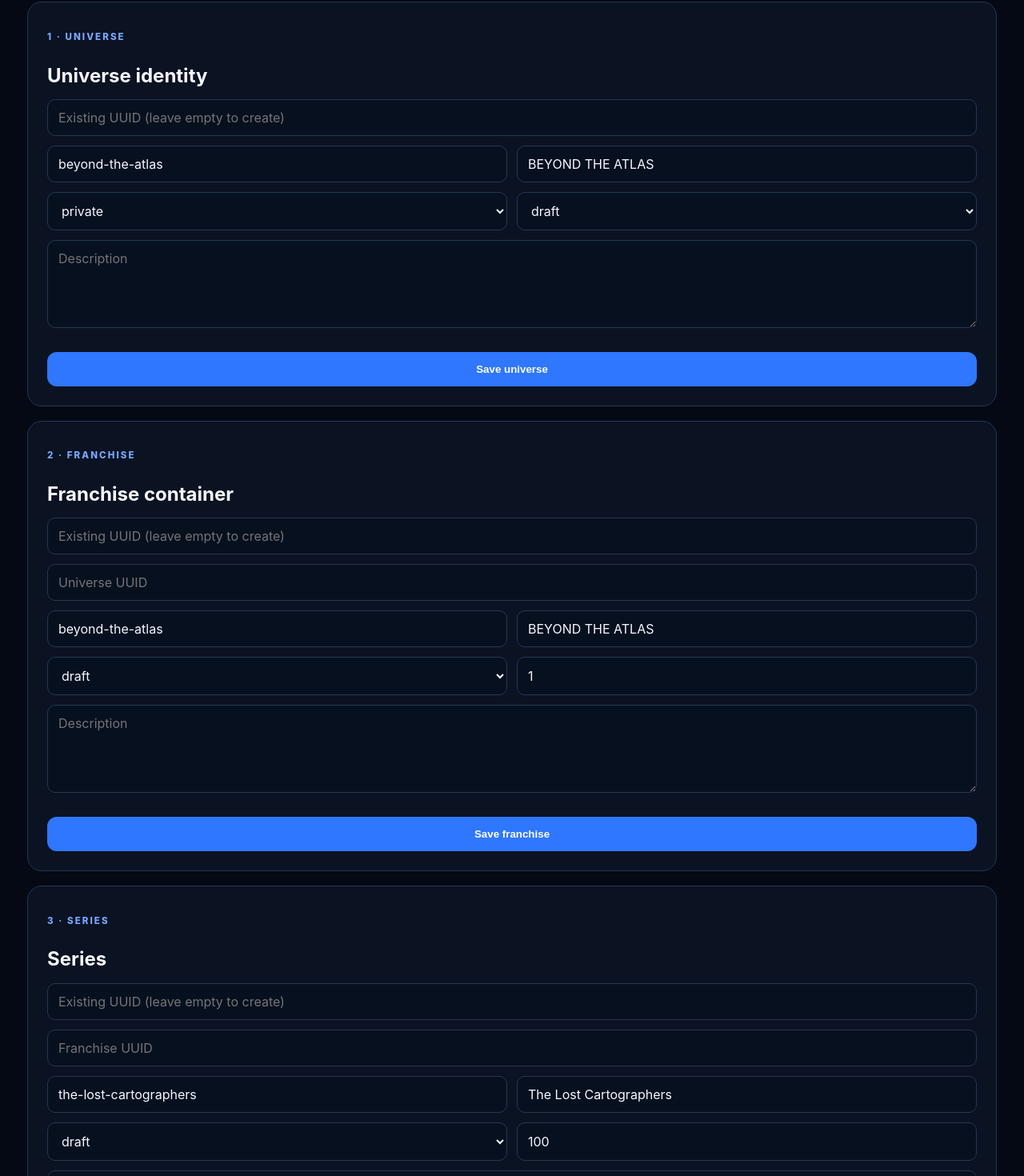
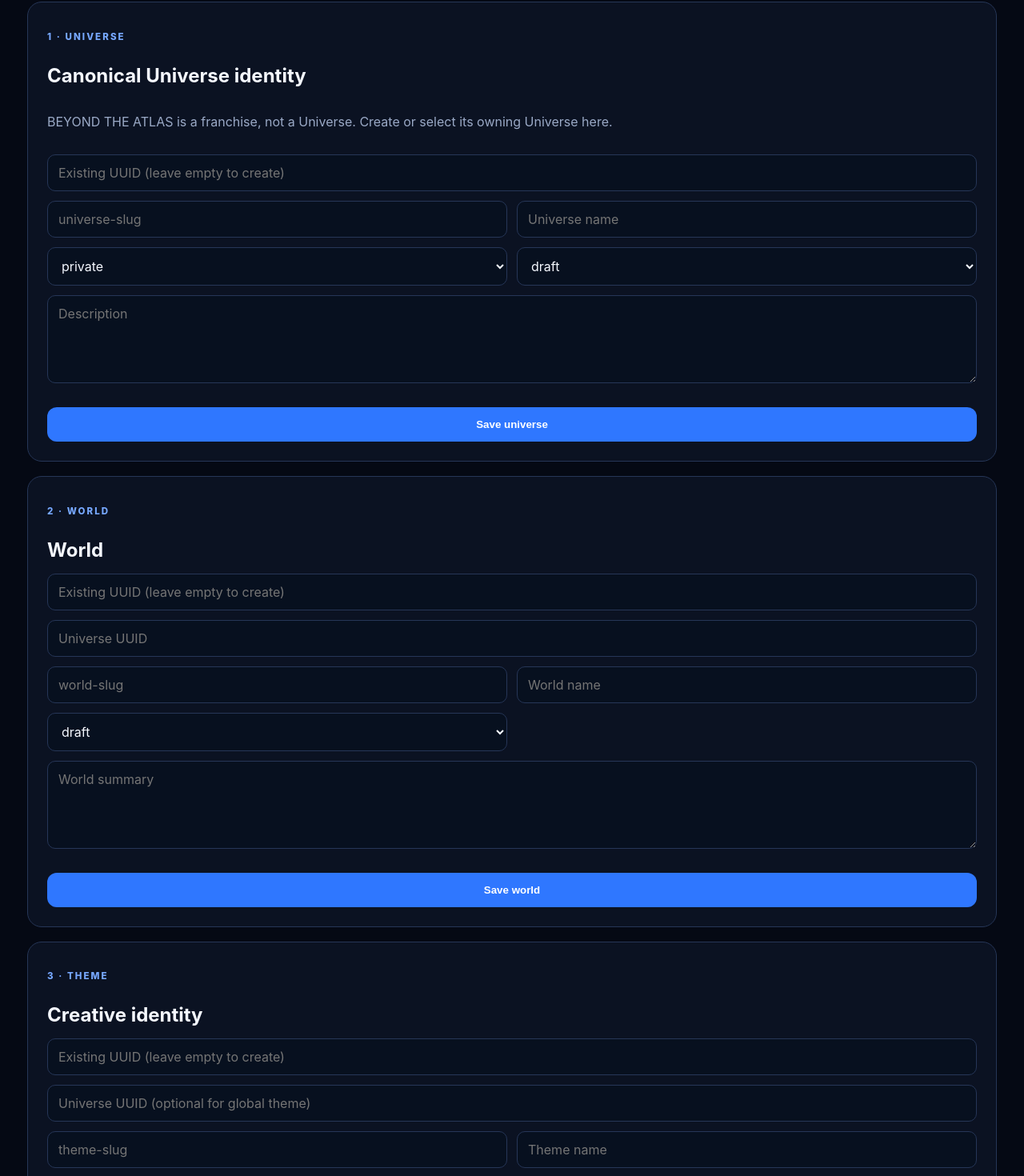
Before and after one commit to outland-compass/outland, a Next.js app in the folder apps/sideworld-studio/web/: page /studio/canon in a window 1280 px wide. Shown: the part 252-1722 px from the top of the page at 80% size. Built offline with nearby package versions, Linux system fonts and the light colour scheme.

Commit message:
feat(studio): extend bootstrap editor across world canon and city

```diff
--- a/apps/sideworld-studio/web/app/studio/canon/canon-bootstrap-editor.tsx
+++ b/apps/sideworld-studio/web/app/studio/canon/canon-bootstrap-editor.tsx
@@ -2,7 +2,10 @@
 
 import { FormEvent, useState } from 'react';
 
-type Entity = 'universe' | 'franchise' | 'series' | 'lore' | 'rule';
+type Entity =
+  | 'universe' | 'world' | 'theme'
+  | 'franchise' | 'series' | 'character' | 'faction' | 'lore' | 'rule'
+  | 'country' | 'city' | 'worldCity';
 
 async function save(entity: Entity, input: Record<string, unknown>) {
   const response = await fetch('/api/studio/write', {
@@ -18,26 +21,29 @@ async function save(entity: Entity, input: Record<string, unknown>) {
   return result.id;
 }
 
-function value(form: FormData, name: string) {
-  return String(form.get(name) ?? '').trim();
-}
-
 export function CanonBootstrapEditor() {
   const [universeId, setUniverseId] = useState('');
+  const [worldId, setWorldId] = useState('');
+  const [themeId, setThemeId] = useState('');
   const [franchiseId, setFranchiseId] = useState('');
   const [seriesId, setSeriesId] = useState('');
+  const [characterId, setCharacterId] = useState('');
+  const [cityId, setCityId] = useState('');
   const [message, setMessage] = useState('');
 
   async function submit(entity: Entity, form: HTMLFormElement) {
     setMessage('');
-    const data = new FormData(form);
-    const input = Object.fromEntries(data.entries());
+    const input = Object.fromEntries(new FormData(form).entries());
 
     try {
       const id = await save(entity, input);
       if (entity === 'universe') setUniverseId(id);
+      if (entity === 'world') setWorldId(id);
+      if (entity === 'theme') setThemeId(id);
       if (entity === 'franchise') setFranchiseId(id);
       if (entity === 'series') setSeriesId(id);
+      if (entity === 'character') setCharacterId(id);
+      if (entity === 'city') setCityId(id);
       setMessage(`${entity} saved · ${id}`);
     } catch (error) {
       setMessage(error instanceof Error ? error.message : 'Save failed');
@@ -57,11 +63,12 @@ export function CanonBootstrapEditor() {
 
       <form className="authoringPanel" onSubmit={onSubmit('universe')}>
         <p className="eyebrow">1 · Universe</p>
-        <h2>Universe identity</h2>
+        <h2>Canonical Universe identity</h2>
+        <p className="muted">BEYOND THE ATLAS is a franchise, not a Universe. Create or select its owning Universe here.</p>
         <input name="id" placeholder="Existing UUID (leave empty to create)" />
         <div className="formGrid">
-          <input name="slug" placeholder="slug" defaultValue="beyond-the-atlas" required />
-          <input name="name" placeholder="Name" defaultValue="BEYOND THE ATLAS" required />
+          <input name="slug" placeholder="universe-slug" required />
+          <input name="name" placeholder="Universe name" required />
           <select name="visibility" defaultValue="private">
             <option value="private">private</option>
             <option value="unlisted">unlisted</option>
@@ -78,8 +85,46 @@ export function CanonBootstrapEditor() {
         {universeId && <code>{universeId}</code>}
       </form>
 
+      <form className="authoringPanel" onSubmit={onSubmit('world')}>
+        <p className="eyebrow">2 · World</p>
+        <h2>World</h2>
+        <input name="id" placeholder="Existing UUID (leave empty to create)" />
+        <input name="universeId" value={universeId} onChange={(e) => setUniverseId(e.target.value)} placeholder="Universe UUID" required />
+        <div className="formGrid">
+          <input name="slug" placeholder="world-slug" required />
+          <input name="name" placeholder="World name" required />
+          <select name="status" defaultValue="draft">
+            <option value="draft">draft</option>
+            <option value="active">active</option>
+            <option value="archived">archived</option>
+          </select>
+        </div>
+        <textarea name="summary" placeholder="World summary" />
+        <button className="button" type="submit">Save world</button>
+        {worldId && <code>{worldId}</code>}
+      </form>
+
+      <form className="authoringPanel" onSubmit={onSubmit('theme')}>
+        <p className="eyebrow">3 · Theme</p>
+        <h2>Creative identity</h2>
+        <input name="id" placeholder="Existing UUID (leave empty to create)" />
+        <input name="universeId" value={universeId} onChange={(e) => setUniverseId(e.target.value)} placeholder="Universe UUID (optional for global theme)" />
+        <div className="formGrid">
+          <input name="slug" placeholder="theme-slug" required />
+          <input name="name" placeholder="Theme name" required />
+          <select name="status" defaultValue="draft">
+            <option value="draft">draft</option>
+            <option value="active">active</option>
+            <option value="archived">archived</option>
+          </select>
+        </div>
+        <textarea name="description" placeholder="Theme description" />
+        <button className="button" type="submit">Save theme</button>
+        {themeId && <code>{themeId}</code>}
+      </form>
+
       <form className="authoringPanel" onSubmit={onSubmit('franchise')}>
-        <p className="eyebrow">2 · Franchise</p>
+        <p className="eyebrow">4 · Franchise</p>
         <h2>Franchise container</h2>
         <input name="id" placeholder="Existing UUID (leave empty to create)" />
         <input name="universeId" value={universeId} onChange={(e) => setUniverseId(e.target.value)} placeholder="Universe UUID" required />
@@ -99,10 +144,11 @@ export function CanonBootstrapEditor() {
       </form>
 
       <form className="authoringPanel" onSubmit={onSubmit('series')}>
-        <p className="eyebrow">3 · Series</p>
+        <p className="eyebrow">5 · Series</p>
         <h2>Series</h2>
         <input name="id" placeholder="Existing UUID (leave empty to create)" />
         <input name="franchiseId" value={franchiseId} onChange={(e) => setFranchiseId(e.target.value)} placeholder="Franchise UUID" required />
+        <input name="themeId" value={themeId} onChange={(e) => setThemeId(e.target.value)} placeholder="Theme UUID (optional)" />
         <div className="formGrid">
           <input name="slug" placeholder="slug" defaultValue="the-lost-cartographers" required />
           <input name="name" placeholder="Name" defaultValue="The Lost Cartographers" required />
@@ -113,14 +159,61 @@ export function CanonBootstrapEditor() {
           </select>
           <input name="sortOrder" type="number" min="1" defaultValue="100" />
         </div>
-        <input name="themeId" placeholder="Theme UUID (optional)" />
         <textarea name="premise" placeholder="Premise" />
         <button className="button" type="submit">Save series</button>
         {seriesId && <code>{seriesId}</code>}
       </form>
 
+      <form className="authoringPanel" onSubmit={onSubmit('character')}>
+        <p className="eyebrow">6 · Character</p>
+        <h2>Recurring character</h2>
+        <input name="id" placeholder="Existing UUID (leave empty to create)" />
+        <input name="franchiseId" value={franchiseId} onChange={(e) => setFranchiseId(e.target.value)} placeholder="Franchise UUID" required />
+        <div className="formGrid">
+          <input name="slug" placeholder="character-slug" required />
+          <input name="name" placeholder="Canonical name" required />
+          <input name="displayName" placeholder="Display name (optional)" />
+          <input name="role" placeholder="Role (optional)" />
+          <input name="age" type="number" min="1" placeholder="Age (optional)" />
+          <select name="canonStatus" defaultValue="draft">
+            <option value="draft">draft</option>
+            <option value="proposed">proposed</option>
+            <option value="approved">approved</option>
+            <option value="retired">retired</option>
+          </select>
+        </div>
+        <textarea name="bio" placeholder="Short bio" />
+        <button className="button" type="submit">Save character</button>
+        {characterId && <code>{characterId}</code>}
+      </form>
+
+      <form className="authoringPanel" onSubmit={onSubmit('faction')}>
+        <p className="eyebrow">7 · Faction</p>
+        <h2>Faction</h2>
+        <input name="id" placeholder="Existing UUID (leave empty to create)" />
+        <input name="franchiseId" value={franchiseId} onChange={(e) => setFranchiseId(e.target.value)} placeholder="Franchise UUID" required />
+        <div className="formGrid">
+          <input name="slug" placeholder="faction-slug" required />
+          <input name="name" placeholder="Faction name" required />
+          <input name="factionType" placeholder="Type (optional)" />
+          <select name="visibility" defaultValue="hidden">
+            <option value="hidden">hidden</option>
+            <option value="partial">partial</option>
+            <option value="public">public</option>
+          </select>
+          <select name="canonStatus" defaultValue="draft">
+            <option value="draft">draft</option>
+            <option value="proposed">proposed</option>
+            <option value="approved">approved</option>
+            <option value="retired">retired</option>
+          </select>
+        </div>
+        <textarea name="description" placeholder="Faction description" />
+        <button className="button" type="submit">Save faction</button>
+      </form>
+
       <form className="authoringPanel" onSubmit={onSubmit('lore')}>
-        <p className="eyebrow">4 · Lore</p>
+        <p className="eyebrow">8 · Lore</p>
         <h2>Lore fact</h2>
         <input name="id" placeholder="Existing UUID (leave empty to create)" />
         <input name="franchiseId" value={franchiseId} onChange={(e) => setFranchiseId(e.target.value)} placeholder="Franchise UUID" required />
@@ -146,12 +239,12 @@ export function CanonBootstrapEditor() {
       </form>
 
       <form className="authoringPanel" onSubmit={onSubmit('rule')}>
-        <p className="eyebrow">5 · Canon rule</p>
+        <p className="eyebrow">9 · Canon rule</p>
         <h2>AI / continuity guardrail</h2>
         <input name="id" placeholder="Existing UUID (leave empty to create)" />
         <input name="franchiseId" value={franchiseId} onChange={(e) => setFranchiseId(e.target.value)} placeholder="Franchise UUID" required />
         <input name="seriesId" value={seriesId} onChange={(e) => setSeriesId(e.target.value)} placeholder="Series UUID (optional)" />
-        <input name="characterId" placeholder="Character UUID (optional)" />
+        <input name="characterId" value={characterId} onChange={(e) => setCharacterId(e.target.value)} placeholder="Character UUID (optional)" />
         <div className="formGrid">
           <input name="ruleType" placeholder="Rule type" defaultValue="continuity" required />
           <select name="severity" defaultValue="error">
@@ -168,6 +261,60 @@ export function CanonBootstrapEditor() {
         <textarea name="ruleText" defaultValue="Runtime AI must not invent global canon." required />
         <button className="button" type="submit">Save canon rule</button>
       </form>
+
+      <form className="authoringPanel" onSubmit={onSubmit('country')}>
+        <p className="eyebrow">10 · Country</p>
+        <h2>Geographic country</h2>
+        <div className="formGrid">
+          <input name="code" maxLength={2} defaultValue="RS" placeholder="ISO-2" required />
+          <input name="name" defaultValue="Serbia" placeholder="Country name" required />
+          <input name="defaultLocale" defaultValue="sr-RS" placeholder="Default locale" />
+        </div>
+        <button className="button" type="submit">Save country</button>
+      </form>
+
+      <form className="authoringPanel" onSubmit={onSubmit('city')}>
+        <p className="eyebrow">11 · City</p>
+        <h2>Real-world city truth</h2>
+        <input name="id" placeholder="Existing UUID (leave empty to create)" />
+        <div className="formGrid">
+          <input name="countryCode" maxLength={2} defaultValue="RS" placeholder="Country code" required />
+          <input name="slug" defaultValue="novi-sad" placeholder="city-slug" required />
+          <input name="name" defaultValue="Novi Sad" placeholder="City name" required />
+          <input name="region" defaultValue="Vojvodina" placeholder="Region" />
+          <input name="timezone" defaultValue="Europe/Belgrade" placeholder="Timezone" required />
+          <input name="defaultLocale" defaultValue="sr-RS" placeholder="Default locale" required />
+          <input name="latitude" type="number" step="any" placeholder="Latitude (optional)" />
+          <input name="longitude" type="number" step="any" placeholder="Longitude (optional)" />
+          <select name="status" defaultValue="draft">
+            <option value="draft">draft</option>
+            <option value="active">active</option>
+            <option value="archived">archived</option>
+          </select>
+          <select name="verificationStatus" defaultValue="unverified">
+            <option value="unverified">unverified</option>
+            <option value="partially_verified">partially verified</option>
+            <option value="verified">verified</option>
+            <option value="disputed">disputed</option>
+          </select>
+        </div>
+        <button className="button" type="submit">Save city</button>
+        {cityId && <code>{cityId}</code>}
+      </form>
+
+      <form className="authoringPanel" onSubmit={onSubmit('worldCity')}>
+        <p className="eyebrow">12 · World ↔ City</p>
+        <h2>Attach city to world</h2>
+        <input name="worldId" value={worldId} onChange={(e) => setWorldId(e.target.value)} placeholder="World UUID" required />
+        <input name="cityId" value={cityId} onChange={(e) => setCityId(e.target.value)} placeholder="City UUID" required />
+        <select name="relationshipType" defaultValue="story">
+          <option value="primary">primary</option>
+          <option value="story">story</option>
+          <option value="operational">operational</option>
+          <option value="expansion">expansion</option>
+        </select>
+        <button className="button" type="submit">Save world-city relation</button>
+      </form>
     </section>
   );
 }
```
